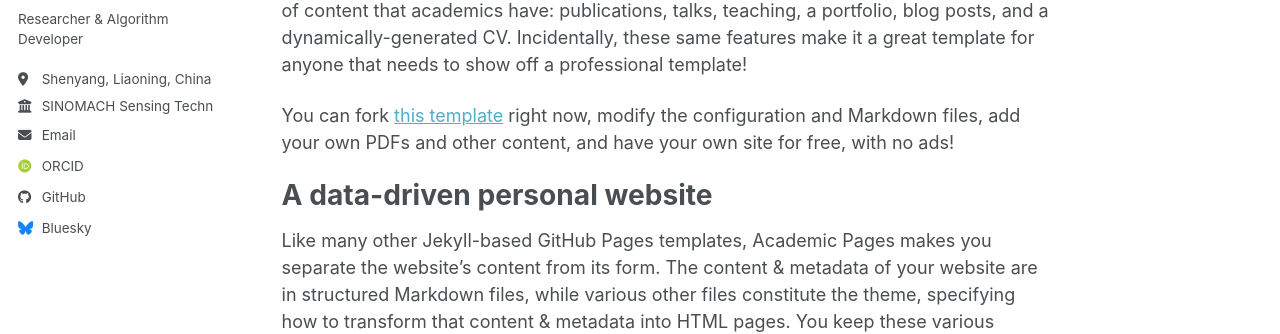
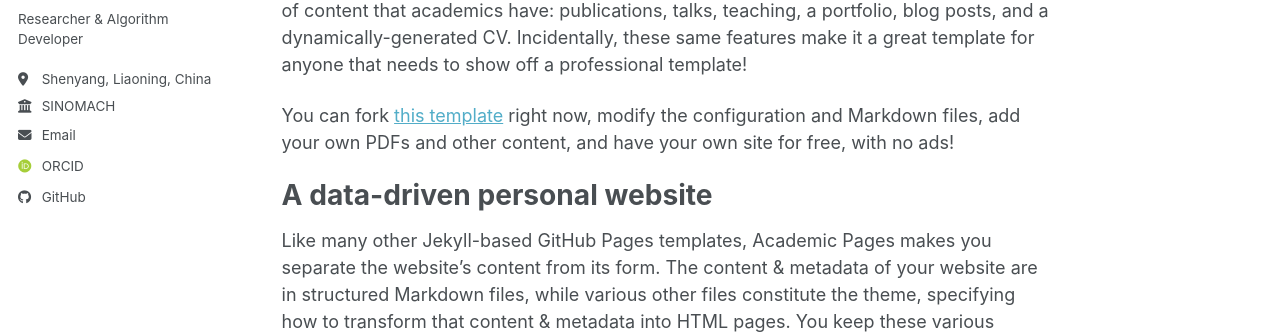
Before and after one commit to TQSAIS/tqsais.github.io, a Jekyll site: the page built from _pages/about.md, in a window 1280 px wide. Shown: the part 309-643 px from the top of the page. Built offline with Jekyll 4.4.1, drawn with Linux system fonts in a browser that asks for light colours; some web fonts are replaced; a script bundle is joined from its source files by our own code; library files that are not in the unit come from our copies.

Commit message:
Update _config.yml

```diff
--- a/_config.yml
+++ b/_config.yml
@@ -28,7 +28,7 @@ author:
   pronouns         : # example: "she/her"
   bio              : "Researcher & Algorithm Developer"
   location         : "Shenyang, Liaoning, China"
-  employer         : "SINOMACH Sensing Technology Co., Ltd"
+  employer         : "SINOMACH"
   uri              : # URL
   email            : "qutianyi@hb-sais.com"
 
@@ -47,7 +47,7 @@ author:
 
   # Social media
   artstation       : # Username
-  bluesky          : "bsky.app" # Replace this with you Bluesky username
+  bluesky          : #  # Replace this with you Bluesky username
   facebook         : # Username
   flickr           : # Username
   foursquare       : # Username
```
